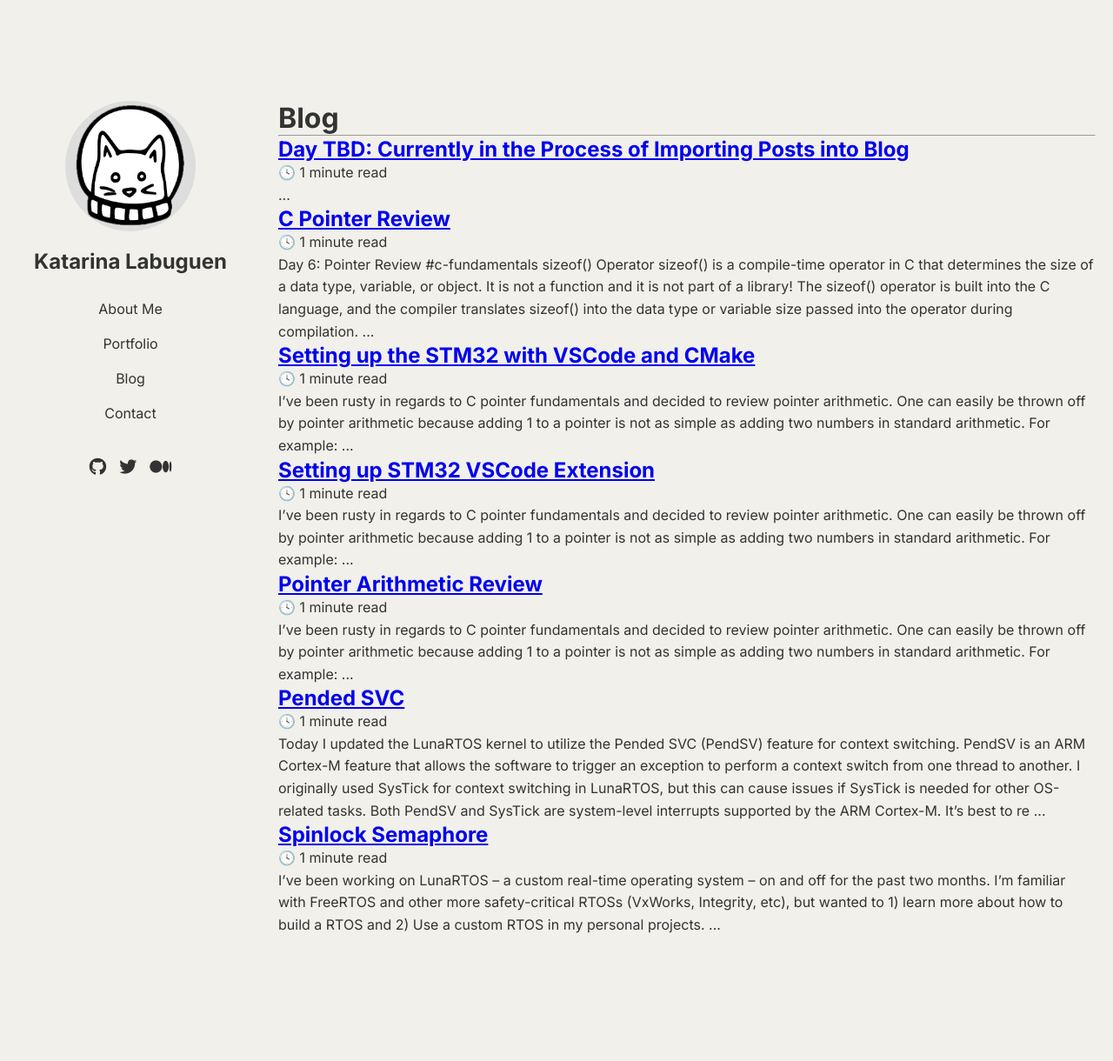
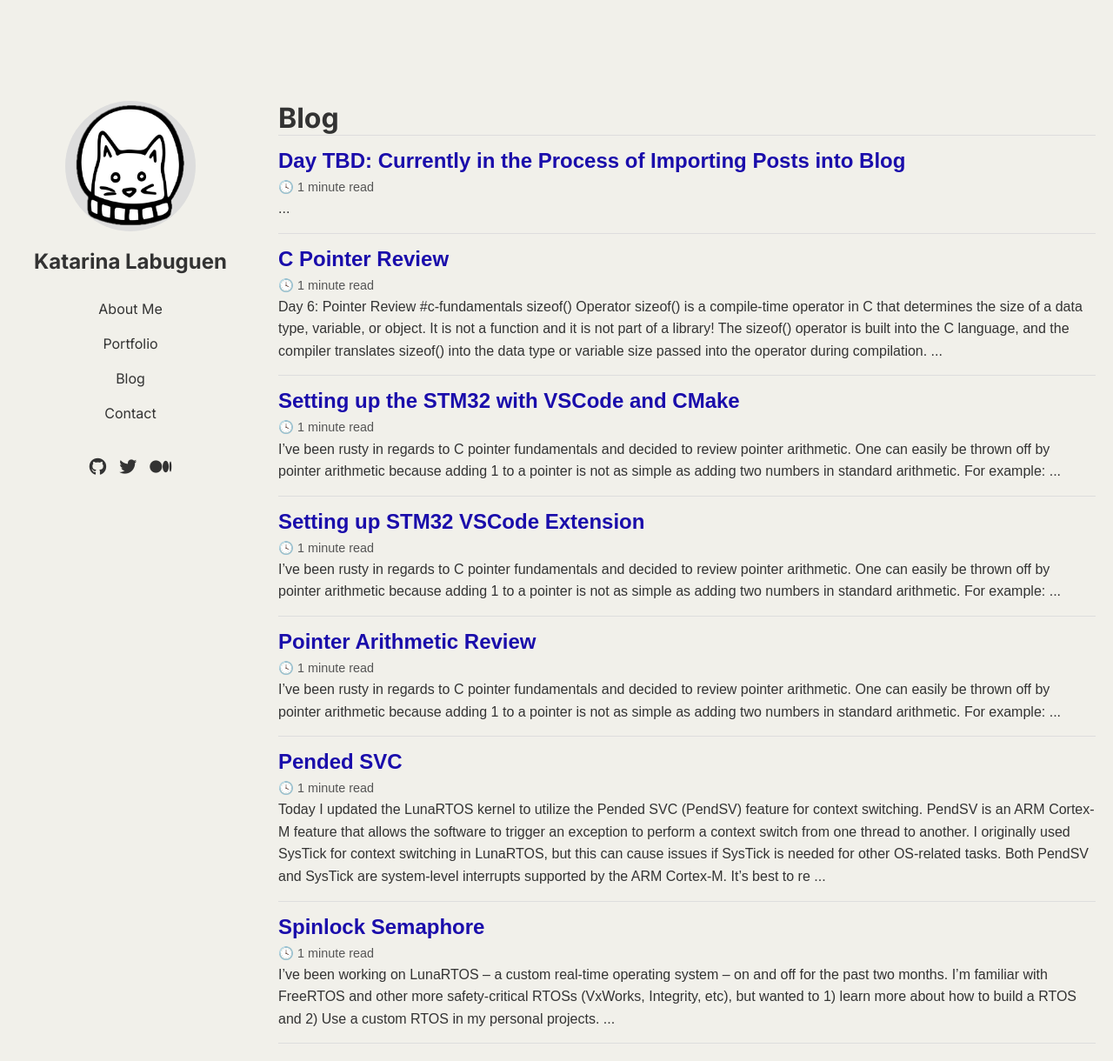
Before and after one commit to klabuguen/klabuguen.github.io, a Jekyll site: the page built from blog.html, in a window 1280 px wide and 1220 px high. Shown: the whole window at 87% size. Built offline with Jekyll 4.4.1, drawn with Linux system fonts in a browser that asks for light colours.

Commit message:
fix template issues

```diff
--- a/_layouts/default.html
+++ b/_layouts/default.html
@@ -9,12 +9,13 @@
     />
     <link
       rel="stylesheet"
-      href="https://cdnjs.cloudflare.com/ajax/libs/font-awesome/6.5.0/css/all.min.css"/>
-
+      href="https://cdnjs.cloudflare.com/ajax/libs/font-awesome/6.5.0/css/all.min.css"
+    />
 
     <title>Katarina Labuguen - {{ page.title }}</title>
     <meta name="author" content="Katarina Labuguen">
     <meta name="robots" content="index, follow">
+
     <style>
       /* Basic reset */
       * {
@@ -107,6 +108,89 @@
       p {
         line-height: 1.6;
       }
+
+
+      .posts-container {
+  /* max-width: 600px; */
+  margin: 0 auto;
+  font-family: Arial, sans-serif;
+}
+
+.post-count {
+  font-weight: normal;
+  color: #555;
+}
+
+.post {
+  border-bottom: 1px solid #ddd;
+  padding: 15px 0;
+}
+
+.post h3 {
+  margin: 0;
+}
+
+.post a {
+  color: #1a0dab;
+  text-decoration: none;
+  font-weight: bold;
+}
+
+.post a:hover {
+  text-decoration: underline;
+}
+
+.post-meta {
+  font-size: 0.9rem;
+  color: #555;
+  margin-top: 5px;
+}
+
+hr {
+  border: 0;
+  height: 1px;
+  background: #ddd;
+}
+
+.projects-grid {
+  display: grid;
+  grid-template-columns: repeat(auto-fit, minmax(300px, 1fr));
+  gap: 20px;
+  margin-top: 20px;
+}
+
+.project-card {
+  border: 1px solid #ddd;
+  border-radius: 10px;
+  padding: 20px;
+  text-align: center;
+  box-shadow: 2px 2px 10px rgba(0, 0, 0, 0.1);
+  background: #fff;
+}
+
+.project-card img {
+  max-width: 100%;
+  height: auto;
+  border-radius: 5px;
+}
+
+.project-card h2 a {
+  color: #1a0dab;
+  text-decoration: none;
+  font-weight: bold;
+}
+
+.project-card p {
+  color: #555;
+  font-size: 0.9rem;
+}
+
+.project-date {
+  font-size: 0.85rem;
+  color: #888;
+}
+
+
     </style>
   </head>
   <body>
@@ -120,12 +204,10 @@
       />
 
       <h2><center>Katarina Labuguen</center></h2>
-      <a href="index.html">About Me</a>
-      <a href="portfolio.html">Portfolio</a>
-      <a href="https://medium.com/@katarinalabuguen">Blog</a>
+      <a href="/index.html">About Me</a>
+      <a href="/portfolio.html">Portfolio</a>
+      <a href="/blog.html">Blog</a>
       <a href="#contact">Contact</a>
-
-      <!-- Social Icons -->
       <div class="social-icons">
       <a href="https://github.com/klabuguen" target="_blank" aria-label="GitHub">
           <i class="fab fa-github"></i>
@@ -138,6 +220,7 @@
         </a>
       </div>
     </div>
+
     <!-- Main content -->
     <div class="content">
       <h1>{{ page.title }}</h1>
```
Lines whose indentation alone changed are shown as unchanged.
